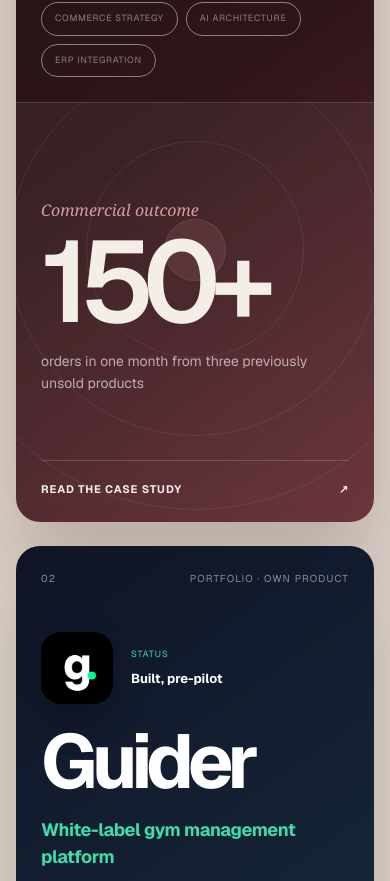
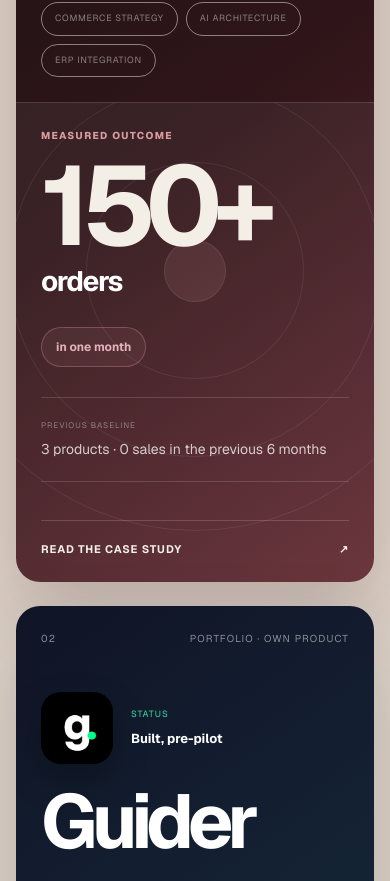
Before and after one commit to omarfaysal1111/faysal-site, a Next.js app: page / in a window 390 px wide. Shown: the part 5792-6673 px from the top of the page. Built offline with nearby package versions, Linux system fonts and the light colour scheme.

Commit message:
Clarify case study outcome

```diff
--- a/app/case-studies/data.ts
+++ b/app/case-studies/data.ts
@@ -9,7 +9,9 @@
     summary:
       'Conversational product discovery connected to ERP data across the retailer’s website and mobile app.',
     result: '150+',
-    resultLabel: 'orders in one month from three previously unsold products',
+    resultUnit: 'orders',
+    resultPeriod: 'in one month',
+    resultBaseline: '3 products · 0 sales in the previous 6 months',
   },
 ] as const;
 
--- a/app/case-studies/page.tsx
+++ b/app/case-studies/page.tsx
@@ -58,8 +58,13 @@
                     <span className="case-list-arrow text-arrow" aria-hidden="true">↗︎</span>
                   </div>
                   <div className="case-list-result">
-                    <strong>{study.result}</strong>
-                    <p>{study.resultLabel}</p>
+                    <span>Measured outcome</span>
+                    <div>
+                      <strong>{study.result}</strong>
+                      <b>{study.resultUnit}</b>
+                    </div>
+                    <p>{study.resultPeriod}</p>
+                    <small>{study.resultBaseline}</small>
                   </div>
                   <div className="case-tags" aria-label="Disciplines">
                     {study.disciplines.map((discipline) => <span key={discipline}>{discipline}</span>)}
--- a/app/globals.css
+++ b/app/globals.css
@@ -174,10 +174,15 @@
 .case-tags > span { padding:9px 13px; border:1px solid currentColor; border-radius:999px; color:rgba(255,255,255,.46); font-size:9px; letter-spacing:.08em; text-transform:uppercase; }
 .featured-case-result { position:relative; min-height:620px; padding:44px; display:flex; flex-direction:column; align-items:flex-start; justify-content:flex-end; overflow:hidden; border-left:1px solid rgba(255,255,255,.12); background:rgba(255,255,255,.055); }
 .featured-case-result > *:not(.case-orbit) { position:relative; z-index:2; }
-.featured-case-result > p { margin:0 0 18px; color:#d89ba2; font-family:Georgia,serif; font-size:16px; font-style:italic; }
-.featured-case-result > strong { font-size:clamp(100px,13vw,178px); line-height:.72; letter-spacing:-.09em; font-weight:600; }
-.featured-case-result > span { max-width:290px; margin-top:28px; color:rgba(255,255,255,.62); font-size:14px; line-height:1.55; }
-.featured-case-result > b { width:100%; margin-top:65px; padding-top:20px; display:flex; align-items:center; justify-content:space-between; border-top:1px solid rgba(255,255,255,.16); font-size:11px; letter-spacing:.08em; text-transform:uppercase; }
+.case-outcome-label { margin:0 0 22px; color:#d89ba2; font-size:10px; font-weight:720; letter-spacing:.13em; text-transform:uppercase; }
+.case-outcome-value { display:flex; align-items:baseline; gap:17px; }
+.case-outcome-value strong { font-size:clamp(94px,11vw,154px); line-height:.72; letter-spacing:-.085em; font-weight:620; }
+.case-outcome-value span { color:#fff; font-size:clamp(24px,2.8vw,37px); font-weight:610; letter-spacing:-.045em; }
+.case-outcome-period { margin:25px 0 0; padding:10px 14px; border:1px solid rgba(216,155,162,.32); border-radius:999px; color:#e3b2b8; background:rgba(216,155,162,.08); font-size:12px; font-weight:650; }
+.case-outcome-baseline { width:100%; margin-top:30px; padding:21px 0; border-top:1px solid rgba(255,255,255,.14); border-bottom:1px solid rgba(255,255,255,.14); }
+.case-outcome-baseline span { display:block; margin-bottom:8px; color:rgba(255,255,255,.4); font-size:8px; letter-spacing:.12em; text-transform:uppercase; }
+.case-outcome-baseline p { margin:0; color:rgba(255,255,255,.76); font-size:14px; line-height:1.5; }
+.featured-case-result > b { width:100%; margin-top:38px; padding-top:20px; display:flex; align-items:center; justify-content:space-between; border-top:1px solid rgba(255,255,255,.16); font-size:11px; letter-spacing:.08em; text-transform:uppercase; }
 .case-orbit { position:absolute; width:520px; height:520px; left:50%; top:35%; transform:translate(-50%,-50%); border:1px solid rgba(255,255,255,.08); border-radius:50%; }
 .case-orbit i { position:absolute; inset:14%; border:1px solid rgba(255,255,255,.08); border-radius:50%; }
 .case-orbit i:nth-child(2) { inset:29%; }
@@ -226,8 +231,12 @@
 .case-list-main p { max-width:630px; margin:0; color:rgba(255,255,255,.56); font-size:15px; line-height:1.65; }
 .case-list-arrow { width:52px; height:52px; display:grid; place-items:center; border:1px solid rgba(255,255,255,.2); border-radius:50%; }
 .case-list-result { align-self:end; padding-left:35px; border-left:1px solid rgba(255,255,255,.14); }
-.case-list-result strong { display:block; font-size:clamp(75px,8vw,120px); line-height:.8; letter-spacing:-.08em; }
-.case-list-result p { max-width:240px; margin:25px 0 0; color:rgba(255,255,255,.58); font-size:13px; line-height:1.5; }
+.case-list-result > span { display:block; margin-bottom:20px; color:#d89ba2; font-size:9px; font-weight:720; letter-spacing:.12em; text-transform:uppercase; }
+.case-list-result > div { display:flex; align-items:baseline; gap:12px; }
+.case-list-result strong { display:block; font-size:clamp(72px,7vw,108px); line-height:.8; letter-spacing:-.08em; }
+.case-list-result b { font-size:24px; letter-spacing:-.04em; }
+.case-list-result > p { margin:19px 0 0; color:#e3b2b8; font-size:14px; font-weight:650; }
+.case-list-result small { display:block; max-width:250px; margin-top:18px; padding-top:17px; border-top:1px solid rgba(255,255,255,.14); color:rgba(255,255,255,.62); font-size:11px; line-height:1.55; }
 .case-list-card .case-tags { grid-column:1 / -1; }
 .portfolio-list-card { display:block; border-radius:30px; overflow:hidden; color:#fff; background:linear-gradient(145deg,#111426 0%,#173146 52%,#0d8b6c 130%); transition:transform .25s ease,box-shadow .25s ease; }
 .portfolio-list-card:hover { transform:translateY(-4px); box-shadow:0 28px 70px rgba(18,43,44,.2); }
@@ -542,7 +551,9 @@
   .featured-case-copy h3 { margin:auto 0 20px; font-size:42px; }
   .featured-case-copy > p { font-size:14px; }
   .featured-case-result { min-height:420px; padding:25px; }
-  .featured-case-result > strong { font-size:115px; }
+  .case-outcome-value { flex-direction:column; gap:14px; }
+  .case-outcome-value strong { font-size:112px; }
+  .case-outcome-value span { font-size:28px; }
   .featured-portfolio { border-radius:24px; }
   .featured-portfolio-copy { min-height:560px; padding:25px; }
   .portfolio-brand-row { margin-top:46px; }
--- a/app/page.tsx
+++ b/app/page.tsx
@@ -164,9 +164,16 @@
               </div>
               <div className="featured-case-result">
                 <div className="case-orbit" aria-hidden="true"><i /><i /><i /></div>
-                <p>Commercial outcome</p>
-                <strong>{caseStudy.result}</strong>
-                <span>{caseStudy.resultLabel}</span>
+                <p className="case-outcome-label">Measured outcome</p>
+                <div className="case-outcome-value">
+                  <strong>{caseStudy.result}</strong>
+                  <span>{caseStudy.resultUnit}</span>
+                </div>
+                <p className="case-outcome-period">{caseStudy.resultPeriod}</p>
+                <div className="case-outcome-baseline">
+                  <span>Previous baseline</span>
+                  <p>{caseStudy.resultBaseline}</p>
+                </div>
                 <b>Read the case study <span className="text-arrow" aria-hidden="true">↗︎</span></b>
               </div>
             </article>
```
